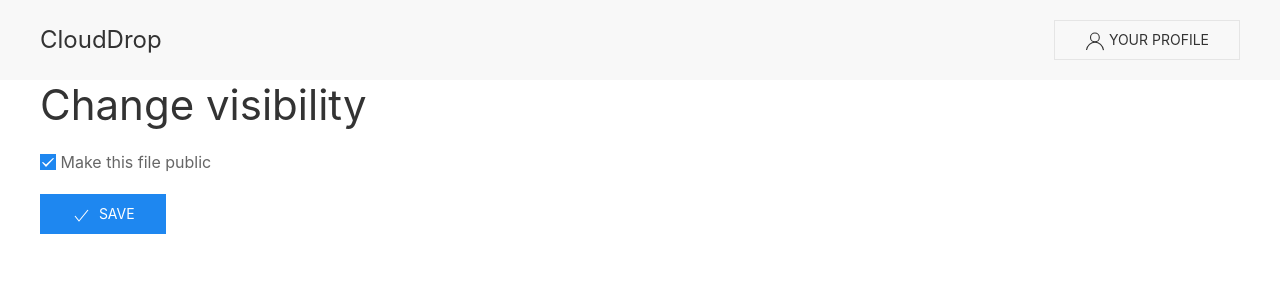
After one commit to xtt28/clouddrop, a Django app: page /uploads/1/update in a window 1280 px wide. The commit adds this page. Shown: the top 300 px of the page. Run offline with Django 5.2, Linux system fonts and the light colour scheme; a user stored in the database is signed in; tables that the repository leaves empty hold one stand-in row (values such as "Sample post"); some libraries are stand-ins or nearby versions.

Commit message:
Add upload visibility update view

```diff
--- a/clouddrop/uploads/templates/uploads/fileupload_list.html
+++ b/clouddrop/uploads/templates/uploads/fileupload_list.html
@@ -38,7 +38,7 @@
                     <td>{{ upload.created_at }}</td>
                     <td>{{ upload.public|yesno:_("Yes,No") }}</td>
                     <td>
-                        <a href="" uk-icon="pencil"></a>
+                        <a href="{% url 'uploads:update' upload.pk %}" uk-icon="pencil"></a>
                         <a href="{% url 'uploads:delete' upload.pk %}" uk-icon="trash"></a>
                     </td>
                 </tr>
--- /dev/null
+++ b/clouddrop/uploads/templates/uploads/fileupload_update.html
@@ -0,0 +1,27 @@
+{% extends "base.html" %}
+{% load i18n %}
+{% load filename %}
+
+{% block title %}{% trans "Change visibility" %}{% endblock title %}
+
+{% block content %}
+<h1>{% trans "Change visibility" %}</h1>
+<form method="post">
+    {% csrf_token %}
+    {% if form.errors %}
+    <div class="uk-alert-danger">
+        {{ form.errors }}
+    </div>
+    {% endif %}
+    <div class="uk-margin">
+        <label>
+            <input type="checkbox" name="public" class="uk-checkbox" {% if upload.public %}checked{% endif %}>
+            {% trans "Make this file public" %}
+        </label>
+    </div>
+    <button class="uk-button uk-button-primary">
+        <span uk-icon="icon: check"></span>&nbsp;
+        {% trans "Save" %}
+    </button>
+</form>
+{% endblock content %}
--- a/clouddrop/uploads/urls.py
+++ b/clouddrop/uploads/urls.py
@@ -5,6 +5,7 @@ from .views import (
     FileUploadDetailView,
     FileUploadDownloadView,
     FileUploadListView,
+    FileUploadUpdateView
 )
 
 app_name = 'uploads'
@@ -14,4 +15,5 @@ urlpatterns = [
     path('<int:pk>', FileUploadDetailView.as_view(), name='detail'),
     path('<int:pk>/download', FileUploadDownloadView.as_view(), name='download'),
     path('<int:pk>/delete', FileUploadDeleteView.as_view(), name='delete'),
+    path('<int:pk>/update', FileUploadUpdateView.as_view(), name='update'),
 ]
--- a/clouddrop/uploads/views.py
+++ b/clouddrop/uploads/views.py
@@ -5,7 +5,7 @@ from django.shortcuts import get_object_or_404
 from django.urls import reverse_lazy
 from django.views import View
 from django.views.generic.detail import DetailView
-from django.views.generic.edit import CreateView, DeleteView
+from django.views.generic.edit import CreateView, DeleteView, UpdateView
 from django.views.generic.list import ListView
 from .models import FileUpload
 
@@ -57,3 +57,13 @@ class FileUploadDeleteView(LoginRequiredMixin, DeleteView):
 
     def get_queryset(self):
         return super().get_queryset().filter(user=self.request.user.id)
+
+
+class FileUploadUpdateView(LoginRequiredMixin, UpdateView):
+    model = FileUpload
+    context_object_name = 'upload'
+    fields = ('public',)
+    template_name_suffix = '_update'
+
+    def get_queryset(self):
+        return super().get_queryset().filter(user=self.request.user.id)
```
